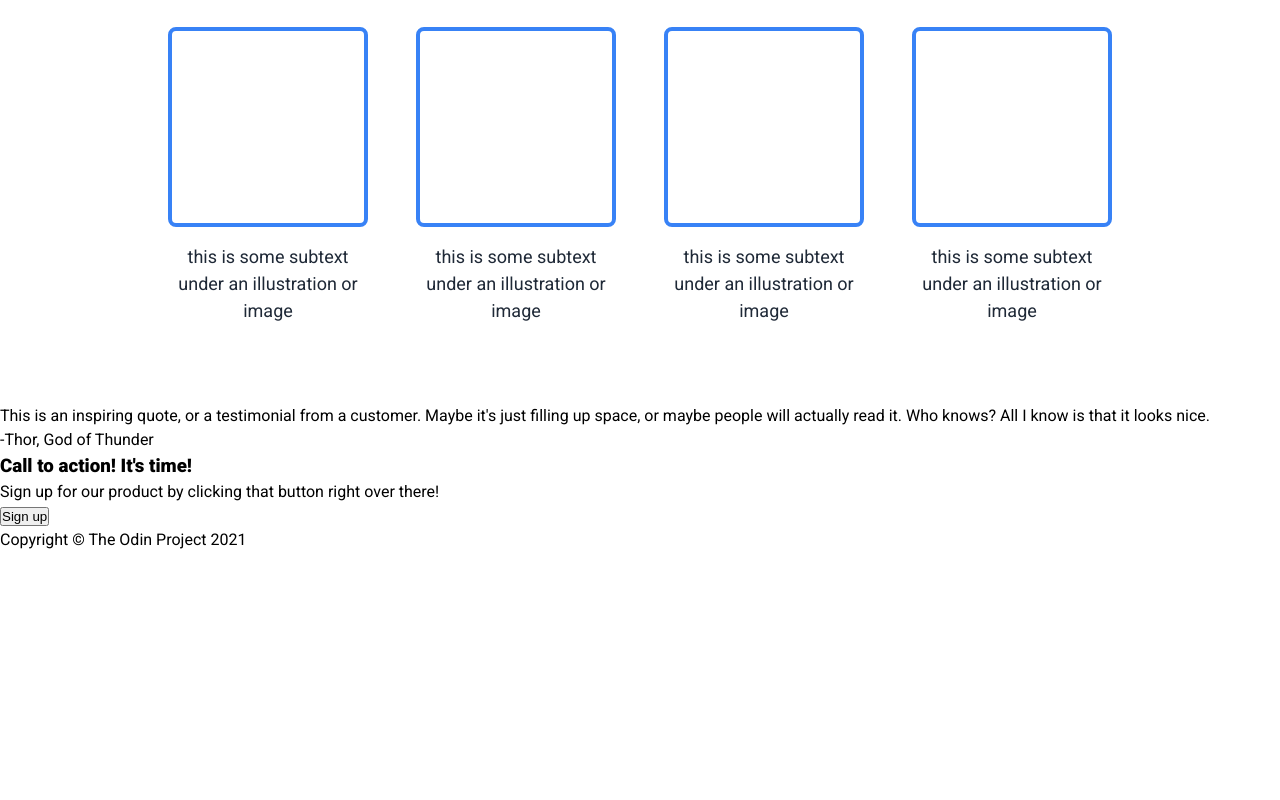
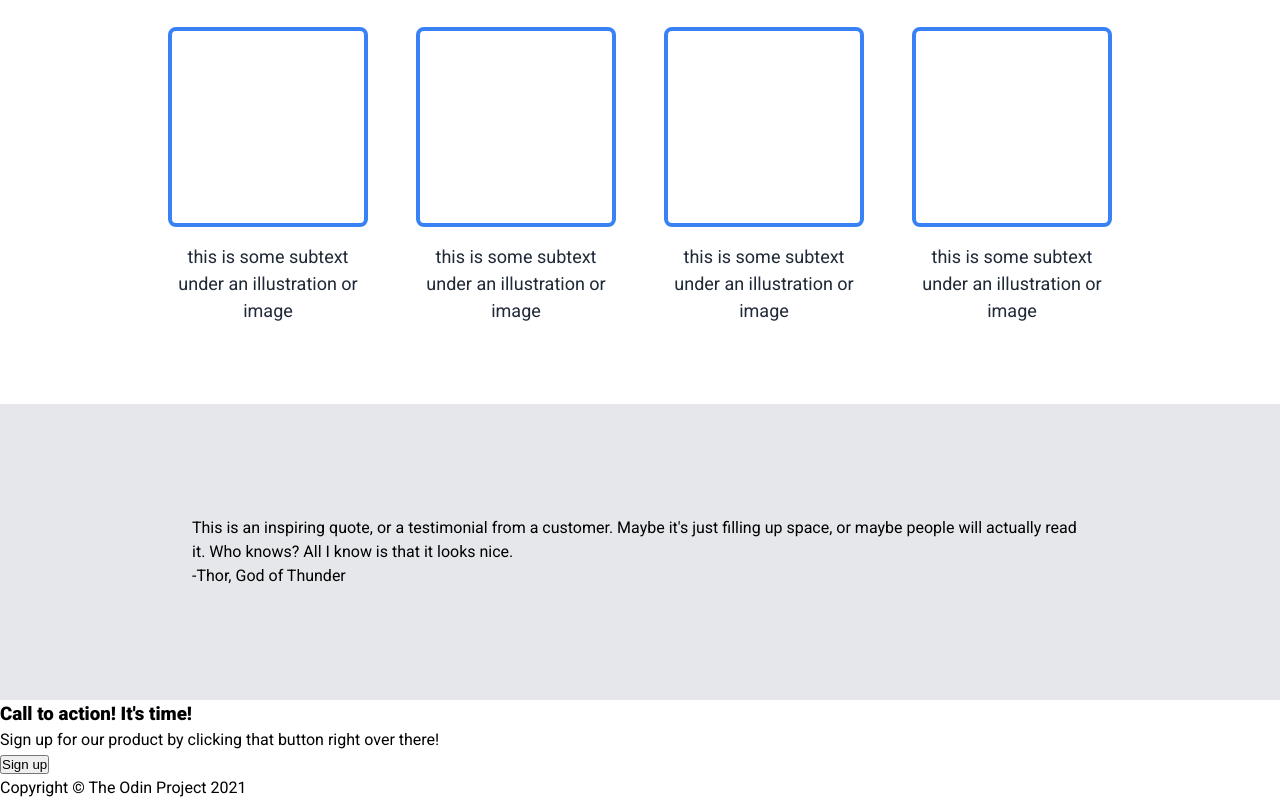
Before and after one commit to ramirociladi/landing-page, a plain HTML site: page index.html in a window 1280 px wide. Shown: the part 747-1547 px from the top of the page. Before the commit the page ends 1299 px from the top, so only its background shows below. Drawn offline with Linux system fonts and the light colour scheme.

Commit message:
Add styles for quote elements including background color and padding in style.css

```diff
--- a/style.css
+++ b/style.css
@@ -107,3 +107,8 @@ nav {
   color: #1f2937;
   font-size: 18px;
 }
+
+.quote {
+  background-color: #e5e7eb;
+  padding: 7rem 15%;
+}
```
